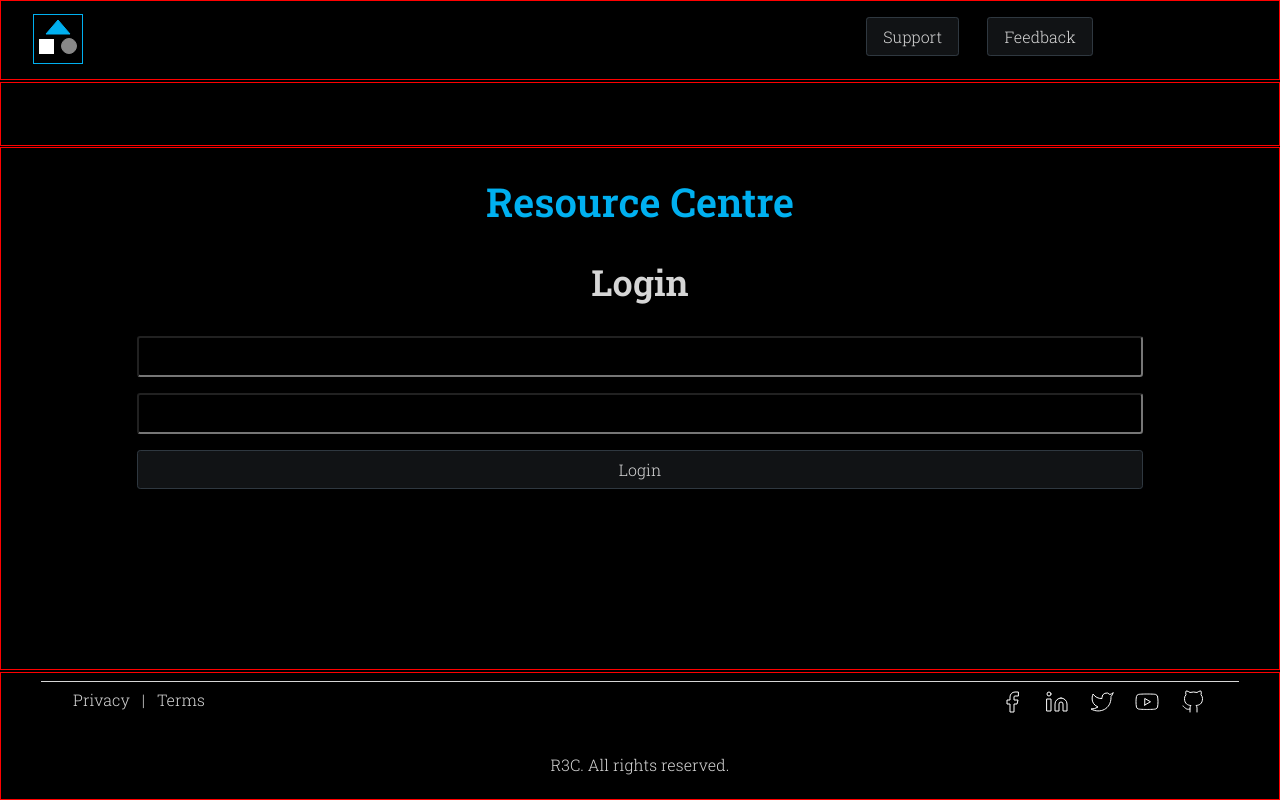
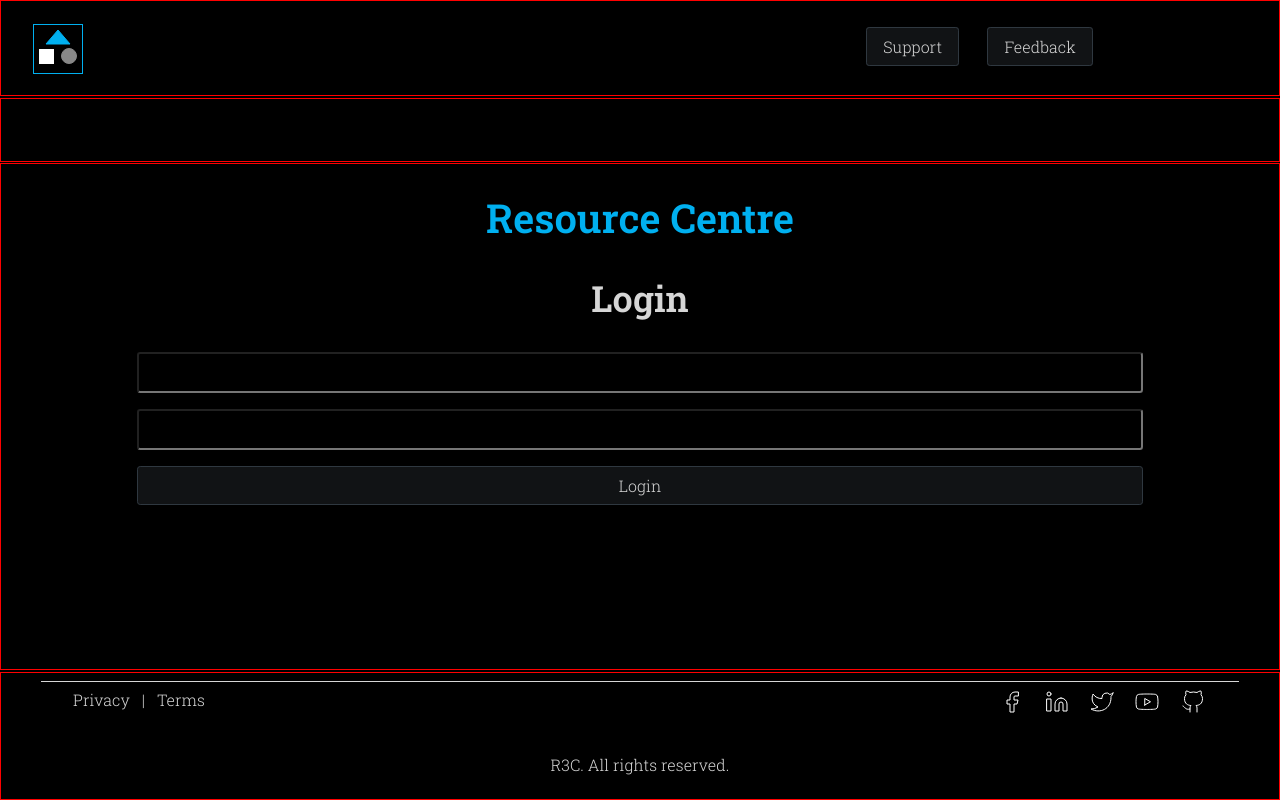
Before and after one commit to nikzeyn/ResourceCenter, a Django app: page / in a window 1280 px wide. Run offline with Django 3.2, Linux system fonts and the light colour scheme.

Commit message:
updated common static files for login view

```diff
--- a/prj_resource_center/static/css/common.css
+++ b/prj_resource_center/static/css/common.css
@@ -148,7 +148,7 @@ footer {
 	display: grid;
 	gap: 0.1rem;
 	grid-template-columns: 1fr 1fr 1fr;
-	grid-template-rows: 5rem 4rem 1fr 8rem;
+	grid-template-rows: 6rem 4rem 1fr 8rem;
 	grid-template-areas: "header header header"
 						"nav nav nav"
 						"main main main"
@@ -166,7 +166,6 @@ footer {
 header {
 	display: grid;
 	grid-template-columns: 1fr 1fr;
-	/* grid-auto-rows: 5rem; */
 }
 
 .logo-wrapper {
@@ -175,13 +174,13 @@ header {
 }
 
 .logo {
-	line-height: 4.5rem; /* used for vertical aligning */
+	line-height: 5.8rem; /* used for vertical aligning */
 }
 
 header > ul {
 	display: grid;
 	grid-template-columns: 1fr 1fr;
-	line-height: 4.5rem;
+	line-height: 5.8rem;
 	/* height: 100%; */
 	margin: 0 auto;
 }
--- a/prj_resource_center/static/css/r.common.css
+++ b/prj_resource_center/static/css/r.common.css
@@ -57,14 +57,19 @@
 /* Large devices (laptops/desktops, 992px and up) */
 @media only screen and (min-width: 992px) {
 
-	footer {
-		/* background-color: chartreuse; */
+	input, .button_pri {
+		padding: 1rem;
 	}
 
 }
 
 /* Extra large devices (large laptops and desktops, 1200px and up) */
 @media only screen and (min-width: 1200px) {
+
+	input, .button_pri {
+		padding: 0.5rem 1rem;
+	}
+
 
 	/* ************************ */
 	/*			FOOTER			*/
```
